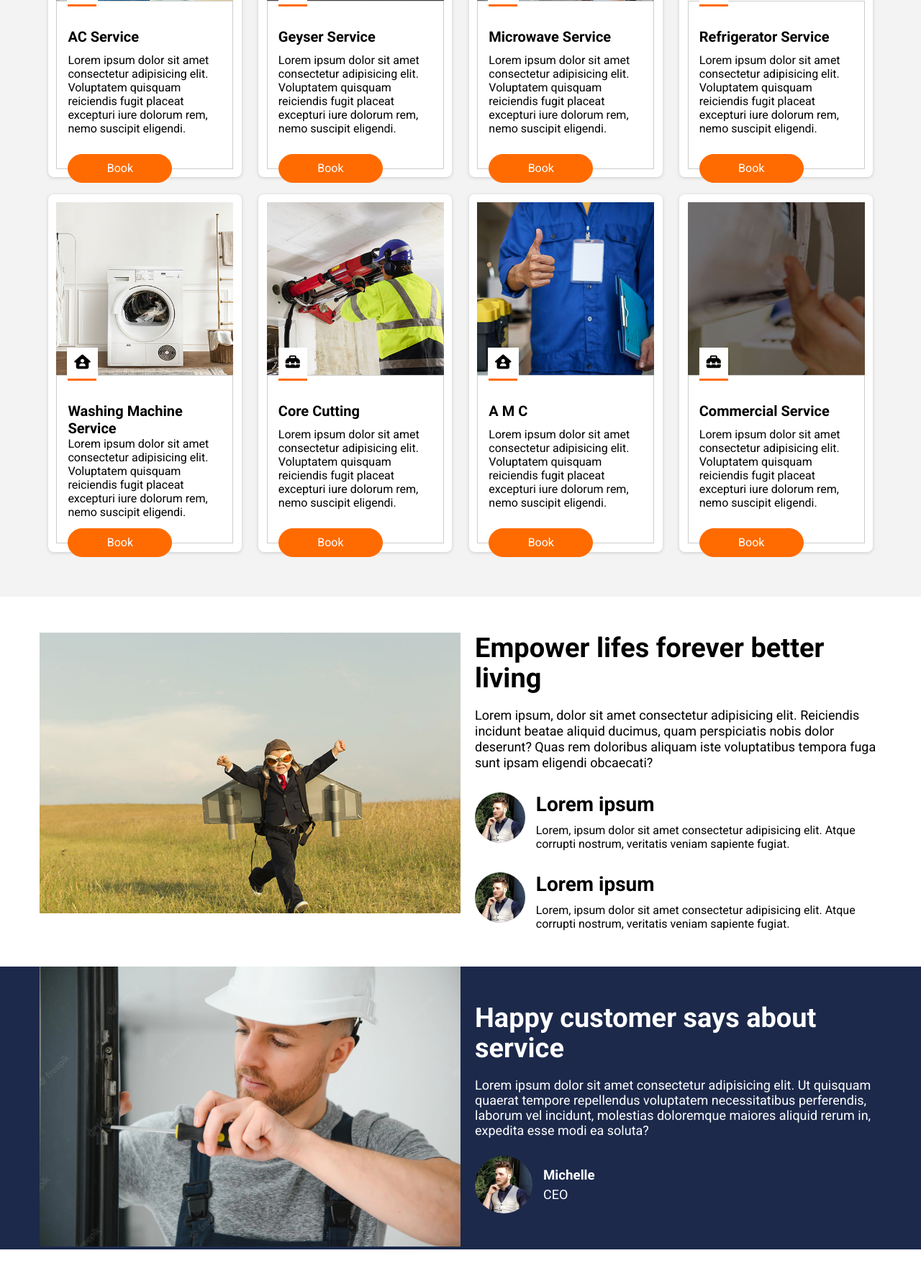
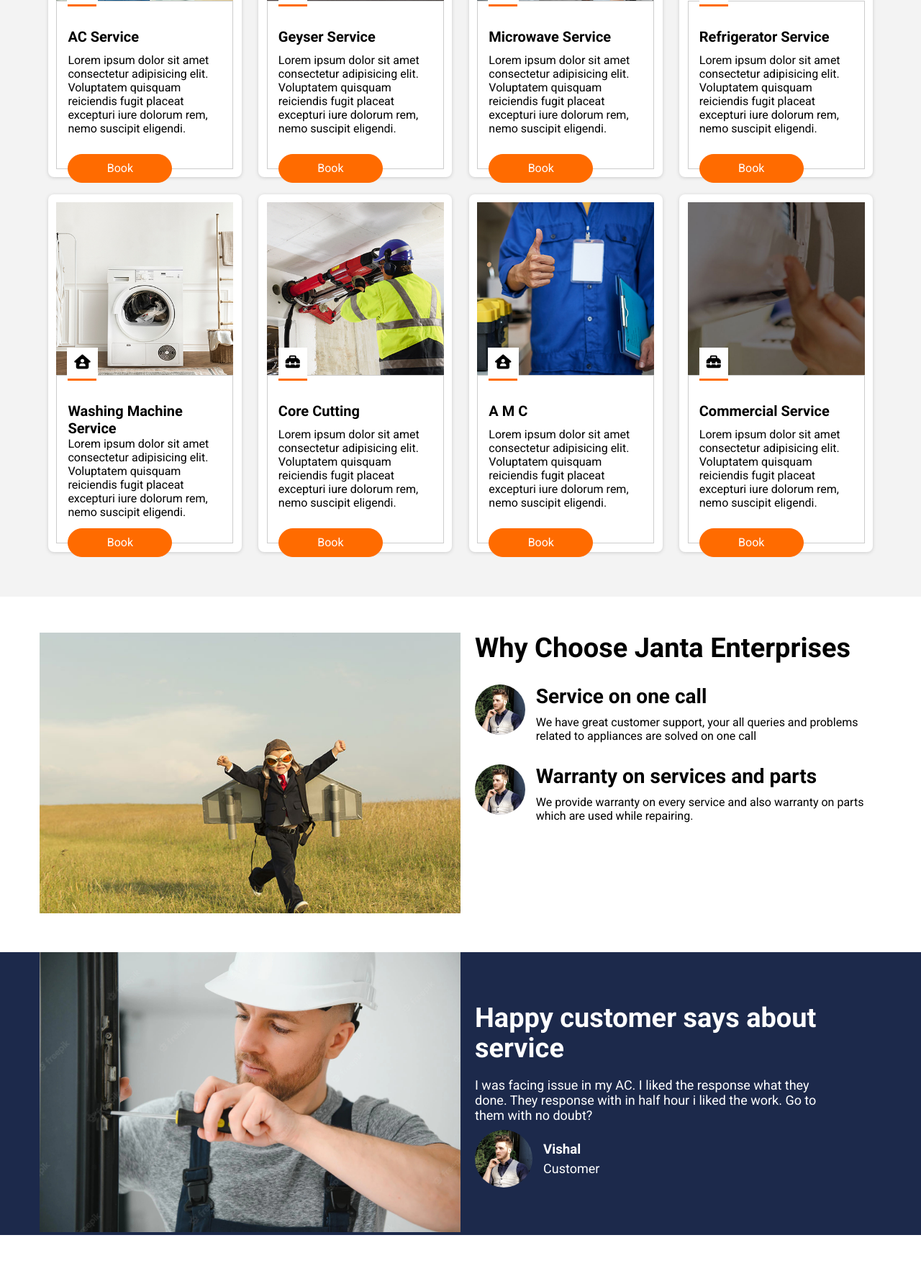
Before and after one commit to as567810/janta-enterprisers, a PHP site: page / in a window 1280 px wide. Shown: the part 1499-3265 px from the top of the page at 72% size. Run offline with PHP 8.4, Linux system fonts and the light colour scheme; some libraries are stand-ins or nearby versions.

Commit message:
some chnagwes

```diff
--- a/about.php
+++ b/about.php
@@ -20,7 +20,10 @@
             <div class="about-main">
                 <h2>Welcome To <span>Janta Enterprices</span></h2>
                 <h4>8+ Years Of Working Experience In Quality Repair Services</h4>
-                <p>We believe everyone deserves a great service at a reasonable price. We won't waste your time nor let you be cheated by the market. Home appliances are an essential part of our lives. In this hectic world, we can't imagine life without them. They reduce a lot of our work and help us save energy.</p>
+                <p>We believe everyone deserves a great service at a reasonable price. We won't waste your time nor let you be cheated by the market. Home appliances are an essential part of our lives. In this hectic world, we can't imagine life without them. They reduce a lot of our work and help us save energy.
+It was important to take care of home appliances daily. They needed to be serviced and used properly. The fraudsters then use your appliance as a money-making machine, charging you high bills. Even the parts they used to fix it were not original company parts. To increase their profit and create demand, they will delay your service.
+We created this portal to solve this problem. It allows you to book all of your appliances repairs at one location and provides transparent pricing.
+</p>
             </div>
         </div>
     </section>
--- a/css/my_style.css
+++ b/css/my_style.css
@@ -543,15 +543,21 @@ header nav ul li a.active {
 }
 
 .testimonial-sec .rt {
-    padding: 50px 0;
+    padding: 10px 0;
     padding-left: 20px;
+    width: 100%;
 }
-
-.testimonial-sec .rt h2 {
+.testimonial-sec .main-s{
+    width: 45%;
+}
+.testimonial-sec  h2 {
     color: #fff;
     font-size: 38px;
     line-height: 42px;
-    margin-bottom: 20px;
+    margin-bottom: 10px;
+    margin-left: 20px;
+    margin-top: 70px;
+
 
 }
 
@@ -563,7 +569,7 @@ header nav ul li a.active {
 .testimonial-sec .rt .test-log {
     display: flex;
     align-items: center;
-    margin-top: 25px;
+    margin-top: 10px;
 }
 
 .testimonial-sec .rt .test-log img {
--- a/include/footer.php
+++ b/include/footer.php
@@ -5,7 +5,7 @@
                     <div class="ft-head">
                         <h2>About Us</h2>
                     </div>
-                    <p>Lorem ipsum dolor sit amet consectetur, adipisicing elit. Natus culpa, eligendi rem, aut eos quae temporibus nam facilis porro velit.</p>
+                    <p>We believe everyone deserves a great service at a reasonable price. We won't waste your time nor let you be cheated by the market. Home appliances are an essential part of our lives. In this hectic world, we can't imagine life without them. </p>
                 </div>
                 <div class="ft-col">
                     <div class="ft-head">
@@ -15,7 +15,7 @@
                     <a href="geyser.phpr" class="serv">Geyser</a>
                     <a href="microwave.php" class="serv">Microwave</a>
                     <a href="refrigderator.php" class="serv">Refrigerator</a>
-                    <a href="washing-maching.phpr" class="serv">Washing Machine</a>
+                    <a href="washing-maching.php" class="serv">Washing Machine</a>
                     <a href="core-cutting.php" class="serv">Core Cutting</a>
                     <a href="commercial.php" class="serv">Commercial Services</a>
                     <a href="amc.php" class="serv">A M C</a>
--- a/index.php
+++ b/index.php
@@ -1,6 +1,7 @@
 <!DOCTYPE html>
 <html lang="en">
 <?php include('include/head.php')?>
+
 <body>
   <?php include('include/header.php')?>
 
@@ -13,8 +14,14 @@
           <img class="desk" src="images/banner1.jpg" alt="" />
           <img class="mob" src="images/mob-banner-1.jpg" alt="" />
           <div class="banner-content">
-                        <h2>PROVIDE QUALITY<br />REPAIR SERVICE</h2>
-                        <p>Lorem, ipsum dolor sit amet consectetur adipisicing elit.</p>
+            <h2>Home Appliance Repair Service
+            </h2>
+            <p>We are your local commercial and residential and home appliances repair company. We offer multiple
+              services to not only meet, but exceed your needs. We keep your home or business running at maximum
+              efficiency. Get home appliance repair service for AC, Refrigeration, Geyser, Microwave, Washing Machine
+              and other electric products by experts at your door. We have expert engineers to solve any kind of issues
+              in your home appliances. Visit at your doorstep same day service guarantee service in Greater Noida.</p>
+            <!-- <p>Lorem, ipsum dolor sit amet consectetur adipisicing elit.</p> -->
             <div class="butn">
               <a href="javascript:void(0)" class="btn">Read more</a>
             </div>
@@ -24,8 +31,13 @@
           <img class="desk" src="images/banner2.jpg" alt="" />
           <img class="mob" src="images/mob-banner-2.jpg" alt="" />
           <div class="banner-content">
-                        <h2>PROVIDE QUALITY<br />REPAIR SERVICE</h2>
-                        <p>Lorem, ipsum dolor sit amet consectetur adipisicing elit.</p>
+            <h2>Home Appliance Repair Service
+            </h2>
+            <p>We are your local commercial and residential and home appliances repair company. We offer multiple
+              services to not only meet, but exceed your needs. We keep your home or business running at maximum
+              efficiency. Get home appliance repair service for AC, Refrigeration, Geyser, Microwave, Washing Machine
+              and other electric products by experts at your door. We have expert engineers to solve any kind of issues
+              in your home appliances. Visit at your doorstep same day service guarantee service in Greater Noida.</p>
             <div class="butn">
               <a href="javascript:void(0)" class="btn">Read more</a>
             </div>
@@ -46,11 +58,16 @@
           </figure>
         </div>
         <div class="rt wow fadeInRight">
-                    <h2>Home Appliance Repair Service</h2>
-                    <p>We are your local commercial and residential and home appliances repair company. We offer multiple services to not only meet, but exceed your needs. We keep your home or business running at maximum efficiency. Get home appliance repair service for AC, Refrigeration, Geyser, Microwave, Washing Machine and other electric products by experts at your door. We have expert engineers to solve any kind of issues in your home appliances. Visit at your doorstep same day service guarantee service in Greater Noida.</p>
+          <h2>About us</h2>
+          <p>We believe everyone deserves a great service at a reasonable price. We won't waste your time nor let you be
+            cheated by the market. Home appliances are an essential part of our lives. In this hectic world, we can't
+            imagine life without them. They reduce a lot of our work and help us save energy. It was important to take
+            care of home appliances daily. They needed to be serviced and used properly. The fraudsters then use your
+            appliance as a money-making machine, charging you high bills. Even the parts they used to fix it were not
+            original company parts. </p>
 
           <div class="butn">
-                        <a href="javascript:void(0)" class="btn">Read more</a>
+            <a href="about.php" class="btn">Read more</a>
           </div>
         </div>
       </div>
@@ -60,7 +77,7 @@
   <section class="repair-sec wow fadeIn">
     <div class="container">
       <div class="head">
-                <h2>We provide most popular <span class="rep">repair <span class="colr">services</span></span></h2>
+        <h2>We have expert and high-quality professional team. <span class="rep">Well experienced <span class="colr">technicians </span></span></h2>
       </div>
       <ul class="main wow fadeInDown">
         <li>
@@ -72,7 +89,8 @@
               <i class="fa-solid fa-house-user"></i>
             </div>
             <h2>AC Service</h2>
-                        <p>Lorem ipsum dolor sit amet consectetur adipisicing elit. Voluptatem quisquam reiciendis fugit placeat excepturi iure dolorum rem, nemo suscipit eligendi.</p>
+            <p>Lorem ipsum dolor sit amet consectetur adipisicing elit. Voluptatem quisquam reiciendis fugit placeat
+              excepturi iure dolorum rem, nemo suscipit eligendi.</p>
             <a href="javascript:void(0)" class="btn">Book</a>
           </div>
         </li>
@@ -85,7 +103,8 @@
               <i class="fa-solid fa-toolbox"></i>
             </div>
             <h2>Geyser Service</h2>
-                        <p>Lorem ipsum dolor sit amet consectetur adipisicing elit. Voluptatem quisquam reiciendis fugit placeat excepturi iure dolorum rem, nemo suscipit eligendi.</p>
+            <p>Lorem ipsum dolor sit amet consectetur adipisicing elit. Voluptatem quisquam reiciendis fugit placeat
+              excepturi iure dolorum rem, nemo suscipit eligendi.</p>
             <a href="javascript:void(0)" class="btn">Book</a>
           </div>
         </li>
@@ -98,7 +117,8 @@
               <i class="fa-solid fa-house-user"></i>
             </div>
             <h2>Microwave Service</h2>
-                        <p>Lorem ipsum dolor sit amet consectetur adipisicing elit. Voluptatem quisquam reiciendis fugit placeat excepturi iure dolorum rem, nemo suscipit eligendi.</p>
+            <p>Lorem ipsum dolor sit amet consectetur adipisicing elit. Voluptatem quisquam reiciendis fugit placeat
+              excepturi iure dolorum rem, nemo suscipit eligendi.</p>
             <a href="javascript:void(0)" class="btn">Book</a>
           </div>
         </li>
@@ -111,7 +131,8 @@
               <i class="fa-solid fa-toolbox"></i>
             </div>
             <h2>Refrigerator Service</h2>
-                        <p>Lorem ipsum dolor sit amet consectetur adipisicing elit. Voluptatem quisquam reiciendis fugit placeat excepturi iure dolorum rem, nemo suscipit eligendi.</p>
+            <p>Lorem ipsum dolor sit amet consectetur adipisicing elit. Voluptatem quisquam reiciendis fugit placeat
+              excepturi iure dolorum rem, nemo suscipit eligendi.</p>
             <a href="javascript:void(0)" class="btn">Book</a>
           </div>
         </li>
@@ -124,7 +145,8 @@
               <i class="fa-solid fa-house-user"></i>
             </div>
             <h2>Washing Machine Service</h2>
-                        <p>Lorem ipsum dolor sit amet consectetur adipisicing elit. Voluptatem quisquam reiciendis fugit placeat excepturi iure dolorum rem, nemo suscipit eligendi.</p>
+            <p>Lorem ipsum dolor sit amet consectetur adipisicing elit. Voluptatem quisquam reiciendis fugit placeat
+              excepturi iure dolorum rem, nemo suscipit eligendi.</p>
             <a href="javascript:void(0)" class="btn">Book</a>
           </div>
         </li>
@@ -137,7 +159,8 @@
               <i class="fa-solid fa-toolbox"></i>
             </div>
             <h2>Core Cutting</h2>
-                        <p>Lorem ipsum dolor sit amet consectetur adipisicing elit. Voluptatem quisquam reiciendis fugit placeat excepturi iure dolorum rem, nemo suscipit eligendi.</p>
+            <p>Lorem ipsum dolor sit amet consectetur adipisicing elit. Voluptatem quisquam reiciendis fugit placeat
+              excepturi iure dolorum rem, nemo suscipit eligendi.</p>
             <a href="javascript:void(0)" class="btn">Book</a>
           </div>
         </li>
@@ -150,7 +173,8 @@
               <i class="fa-solid fa-house-user"></i>
             </div>
             <h2>A M C</h2>
-                        <p>Lorem ipsum dolor sit amet consectetur adipisicing elit. Voluptatem quisquam reiciendis fugit placeat excepturi iure dolorum rem, nemo suscipit eligendi.</p>
+            <p>Lorem ipsum dolor sit amet consectetur adipisicing elit. Voluptatem quisquam reiciendis fugit placeat
+              excepturi iure dolorum rem, nemo suscipit eligendi.</p>
             <a href="javascript:void(0)" class="btn">Book</a>
           </div>
         </li>
@@ -163,7 +187,8 @@
               <i class="fa-solid fa-toolbox"></i>
             </div>
             <h2>Commercial Service</h2>
-                        <p>Lorem ipsum dolor sit amet consectetur adipisicing elit. Voluptatem quisquam reiciendis fugit placeat excepturi iure dolorum rem, nemo suscipit eligendi.</p>
+            <p>Lorem ipsum dolor sit amet consectetur adipisicing elit. Voluptatem quisquam reiciendis fugit placeat
+              excepturi iure dolorum rem, nemo suscipit eligendi.</p>
             <a href="javascript:void(0)" class="btn">Book</a>
           </div>
         </li>
@@ -178,15 +203,15 @@
           <img src="images/1519801673088.jpg" alt="" />
         </div>
         <div class="rt wow fadeInRight">
-                    <h2>Empower lifes forever better living</h2>
-                    <p>Lorem ipsum, dolor sit amet consectetur adipisicing elit. Reiciendis incidunt beatae aliquid ducimus, quam perspiciatis nobis dolor deserunt? Quas rem doloribus aliquam iste voluptatibus tempora fuga sunt ipsam eligendi obcaecati?</p>
+          <h2>Why Choose Janta Enterprises</h2>
+
           <div class="main inn-main">
             <div class="main-lt">
               <img src="images/Rectangle 83.png" alt="" />
             </div>
             <div class="main-rt">
-                            <h2>Lorem ipsum</h2>
-                            <p>Lorem, ipsum dolor sit amet consectetur adipisicing elit. Atque corrupti nostrum, veritatis veniam sapiente fugiat.</p>
+              <h2>Service on one call</h2>
+              <p>We have great customer support, your all queries and problems related to appliances are solved on one call</p>
             </div>
           </div>
           <div class="main inn-main">
@@ -194,8 +219,8 @@
               <img src="images/Rectangle 83.png" alt="" />
             </div>
             <div class="main-rt">
-                            <h2>Lorem ipsum</h2>
-                            <p>Lorem, ipsum dolor sit amet consectetur adipisicing elit. Atque corrupti nostrum, veritatis veniam sapiente fugiat.</p>
+              <h2>Warranty on services and parts</h2>
+              <p>We provide warranty on every service and also warranty on parts which are used while repairing.</p>
             </div>
           </div>
         </div>
@@ -206,17 +231,44 @@
   <section class="testimonial-sec wow fadeIn">
     <div class="container">
       <div class="main">
+
         <div class="lt">
           <img src="images/service-man.jpg" alt="" />
         </div>
+
+        <div class="main-s">
+        <h2>Happy customer says about service</h2>
+          <div class="swiper mySwiper2">
+            <div class="swiper-wrapper">
+              <div class="swiper-slide">
                 <div class="rt">
-                    <h2>Happy customer says about service</h2>
-                    <p>Lorem ipsum dolor sit amet consectetur adipisicing elit. Ut quisquam quaerat tempore repellendus voluptatem necessitatibus perferendis, laborum vel incidunt, molestias doloremque maiores aliquid rerum in, expedita esse modi ea soluta?</p>
+
+                  <p>I was facing issue in my AC. I liked the response what they done. They response with in half hour i
+                    liked the work. Go to them with no doubt?</p>
+                  <div class="test-log">
+                    <img src="images/Rectangle 83.png" alt="" />
+                    <div class="nae-des">
+                      <h3>Vishal</h3>
+                      <p>Customer</p>
+                    </div>
+                  </div>
+                </div>
+              </div>
+              <div class="swiper-slide">
+                <div class="rt">
+
+                  <p>Neatly done and no holes were left.. Appreciate their patience and they also bought the additional
+                    required material from outside shops at a nominal cost. Complete installation process took about hrs
+                    and very responsible for what they do.. Got saved their number for future use.</p>
                   <div class="test-log">
                     <img src="images/Rectangle 83.png" alt="" />
                     <div class="nae-des">
                       <h3>Michelle</h3>
-                            <p>CEO</p>
+                      <p>Customer</p>
+                    </div>
+                  </div>
+                </div>
+              </div>
             </div>
           </div>
         </div>
@@ -260,4 +312,5 @@
 
   <?php include('include/footer.php')?>
 </body>
+
 </html>
```
Also changed, not shown: js/my_script.js (+17 -0 lines). Lines whose indentation alone changed are shown as unchanged.
